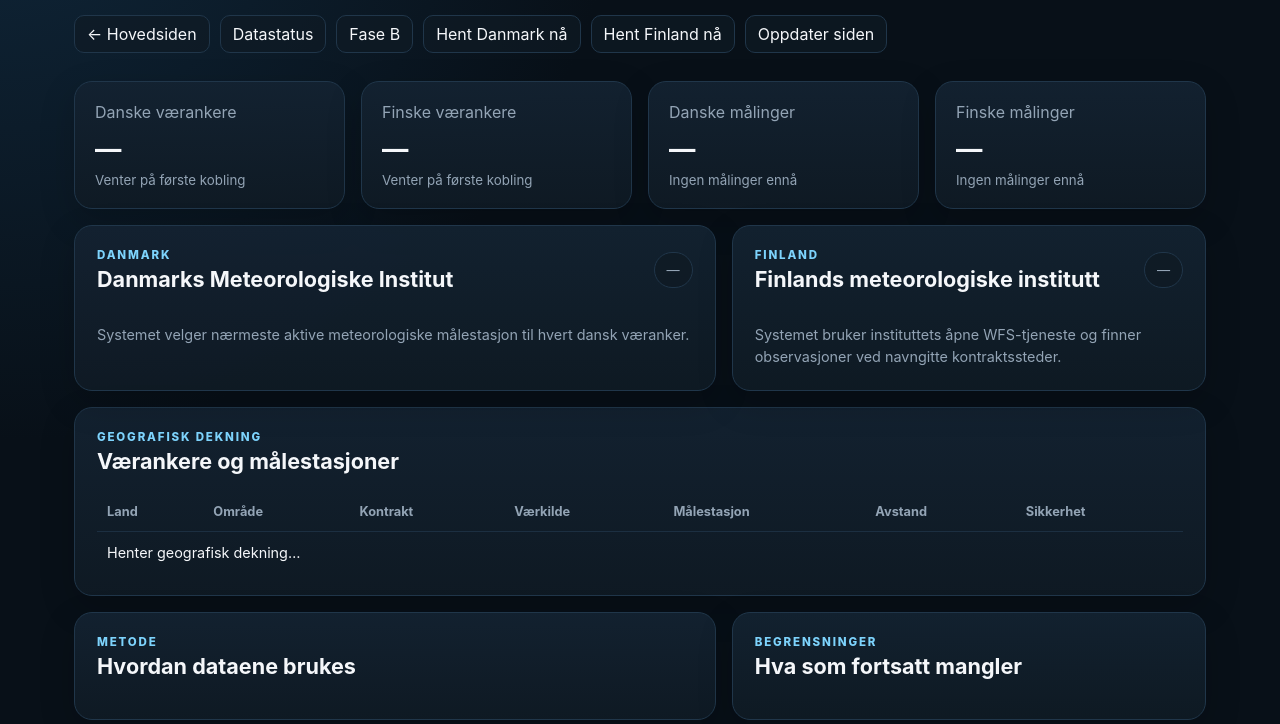
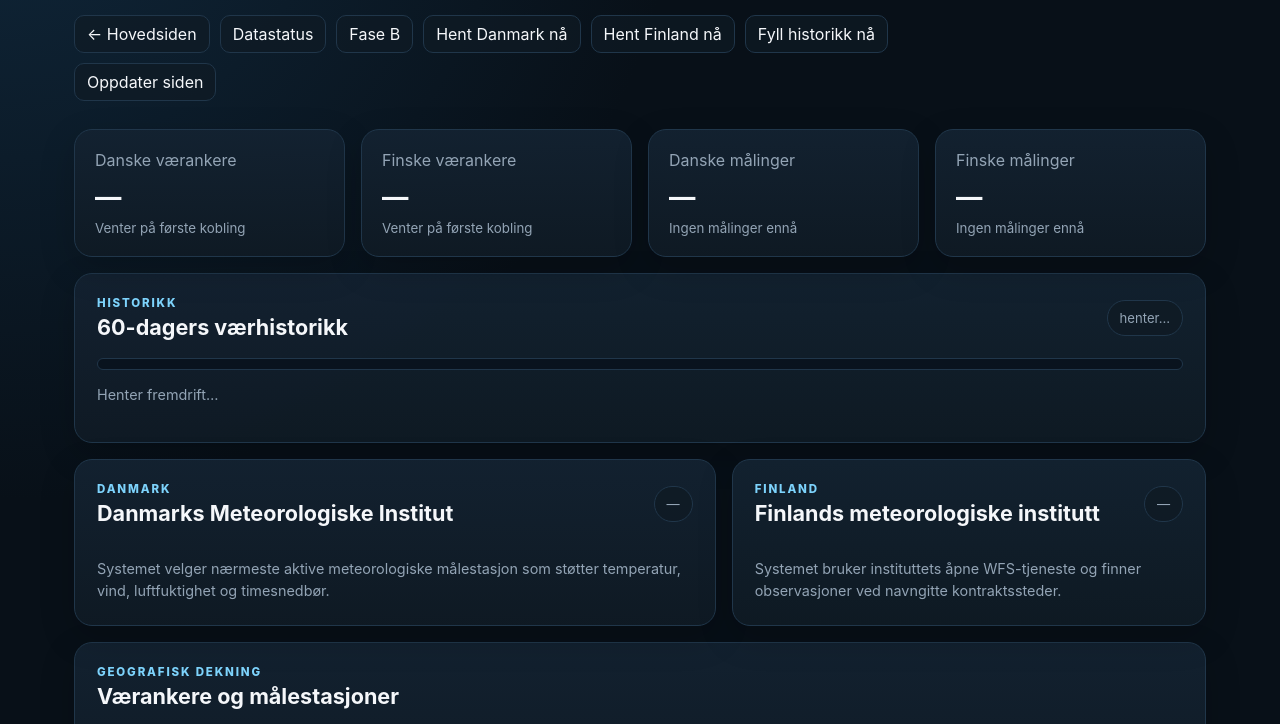
Before and after one commit to MKej88/terranor-tracker, a website: page public/fase-c.html in a window 1280 px wide. Shown: the part 184-908 px from the top of the page. Drawn offline with Linux system fonts and the light colour scheme; no server answers.

Commit message:
Fase C: vis historikk og fremdrift

```diff
--- a/public/fase-c.html
+++ b/public/fase-c.html
@@ -20,6 +20,7 @@
             <a href="/fase-b.html">Fase B</a>
             <button id="run-denmark" type="button">Hent Danmark nå</button>
             <button id="run-finland" type="button">Hent Finland nå</button>
+            <button id="run-backfill" type="button">Fyll historikk nå</button>
             <button id="refresh-button" type="button">Oppdater siden</button>
           </nav>
         </div>
@@ -49,7 +50,20 @@
         </article>
       </section>
 
-      <section class="grid two">
+      <section class="panel status-panel-gap">
+        <div class="panel-head">
+          <div>
+            <p class="eyebrow">HISTORIKK</p>
+            <h2>60-dagers værhistorikk</h2>
+          </div>
+          <span class="pill" id="backfill-pill">henter…</span>
+        </div>
+        <div class="progress-track"><div class="progress-bar" id="backfill-progress"></div></div>
+        <p class="status-note" id="backfill-detail">Henter fremdrift…</p>
+        <div class="status-list compact-rule-list" id="backfill-list"></div>
+      </section>
+
+      <section class="grid two status-panel-gap">
         <article class="panel">
           <div class="panel-head">
             <div>
@@ -59,7 +73,7 @@
             <span class="pill" id="dmi-pill">—</span>
           </div>
           <div class="status-list" id="dmi-status"></div>
-          <p class="status-note">Systemet velger nærmeste aktive meteorologiske målestasjon til hvert dansk væranker.</p>
+          <p class="status-note">Systemet velger nærmeste aktive meteorologiske målestasjon som støtter temperatur, vind, luftfuktighet og timesnedbør.</p>
         </article>
 
         <article class="panel">
```
